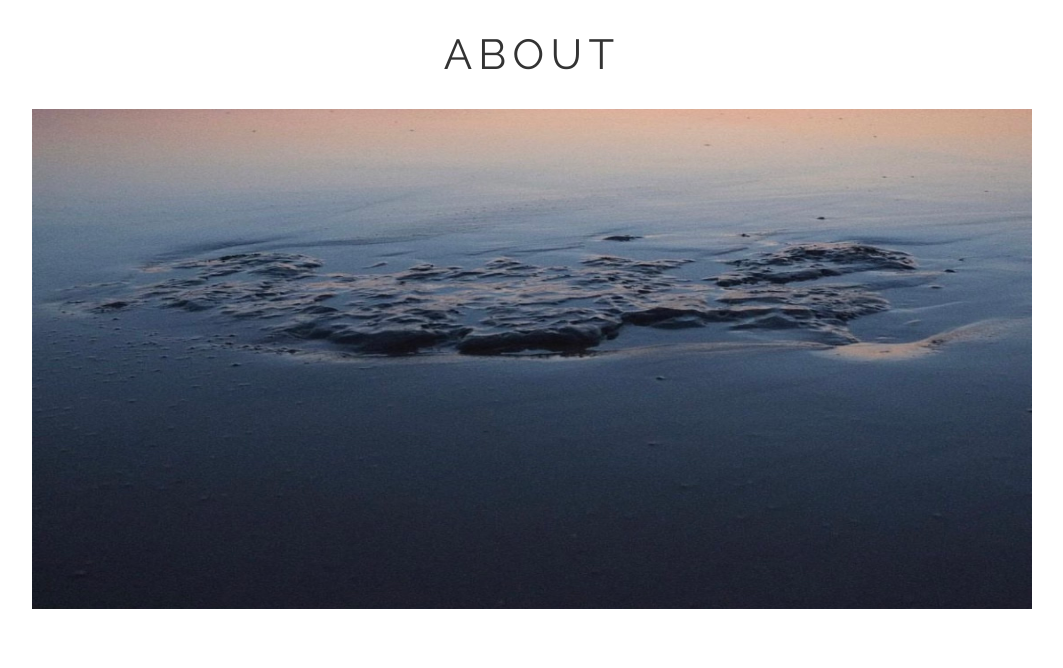
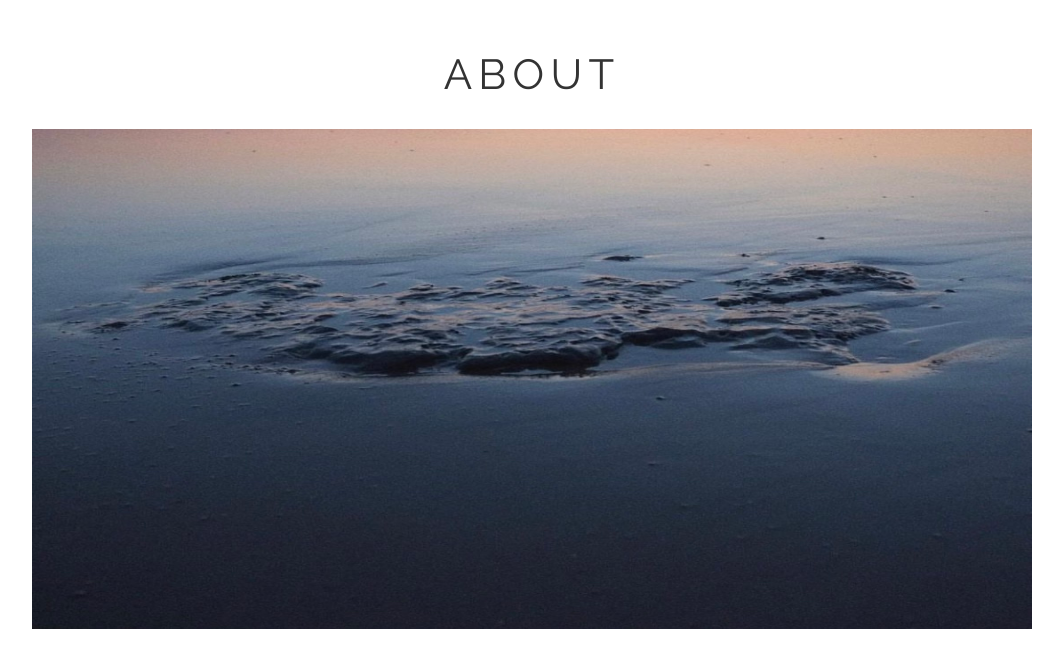
Before and after one commit to mithumiami/mithumiami, a Next.js app: page /about in a window 1280 px wide. Shown: the top 668 px of the page, without its empty margins (108-1171 px from the left). Built offline with nearby package versions, Linux system fonts and the light colour scheme.

Commit message:
style: タイトルの余白を調整

```diff
--- a/styles/About.module.css
+++ b/styles/About.module.css
@@ -6,7 +6,7 @@
 }
 .title{
     font-size: 42px;
-    padding: 30px 0;
+    padding: 50px 0 30px;
     text-align: center;
     letter-spacing: 0.15em;
 }
```
